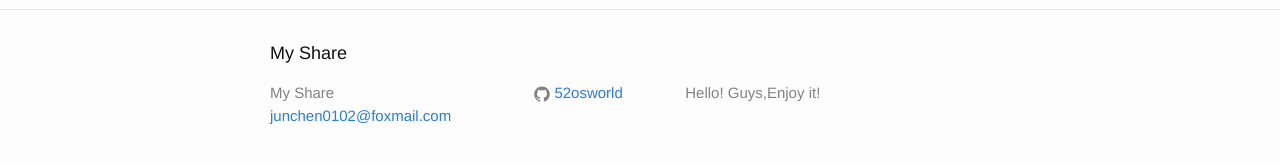
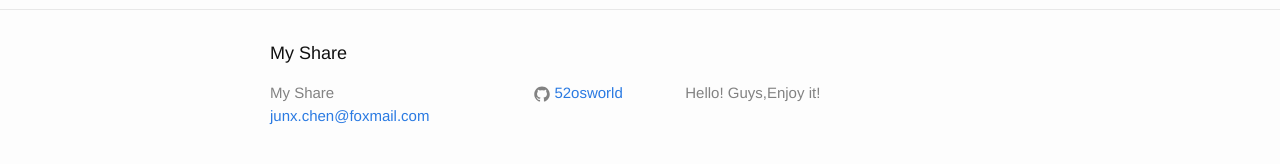
Before and after one commit to junxnone/tio, a Jekyll site: the page built from about.md, in a window 1280 px wide. Shown: the part 341-505 px from the top of the page. Built offline with Jekyll 4.4.1, drawn with Linux system fonts in a browser that asks for light colours.

Commit message:
change em

```diff
--- a/_config.yml
+++ b/_config.yml
@@ -7,7 +7,7 @@
 
 # Site settings
 title: My Share
-email: junchen0102@foxmail.com
+email: junx.chen@foxmail.com
 description: > # this means to ignore newlines until "baseurl:"
     Hello! Guys,Enjoy it!
 baseurl: "" # the subpath of your site, e.g. /blog
```
